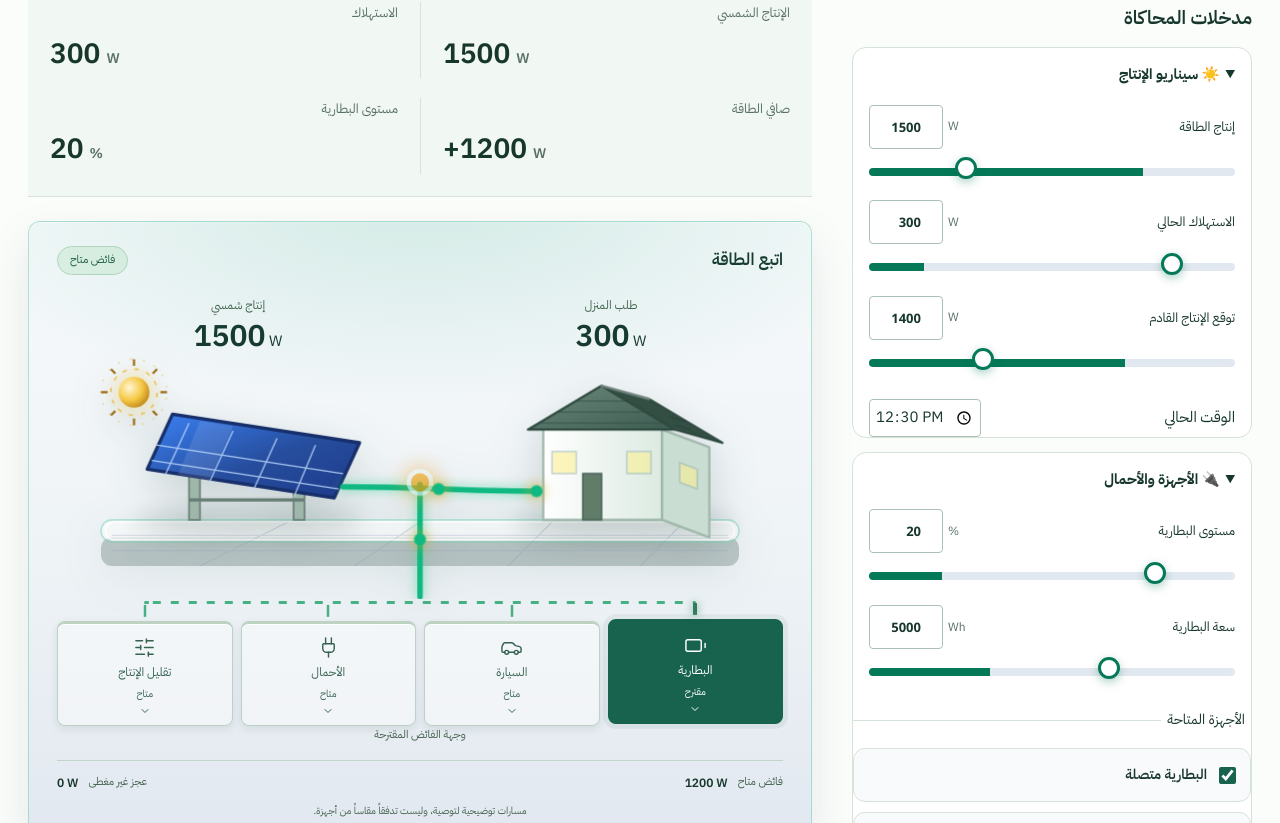
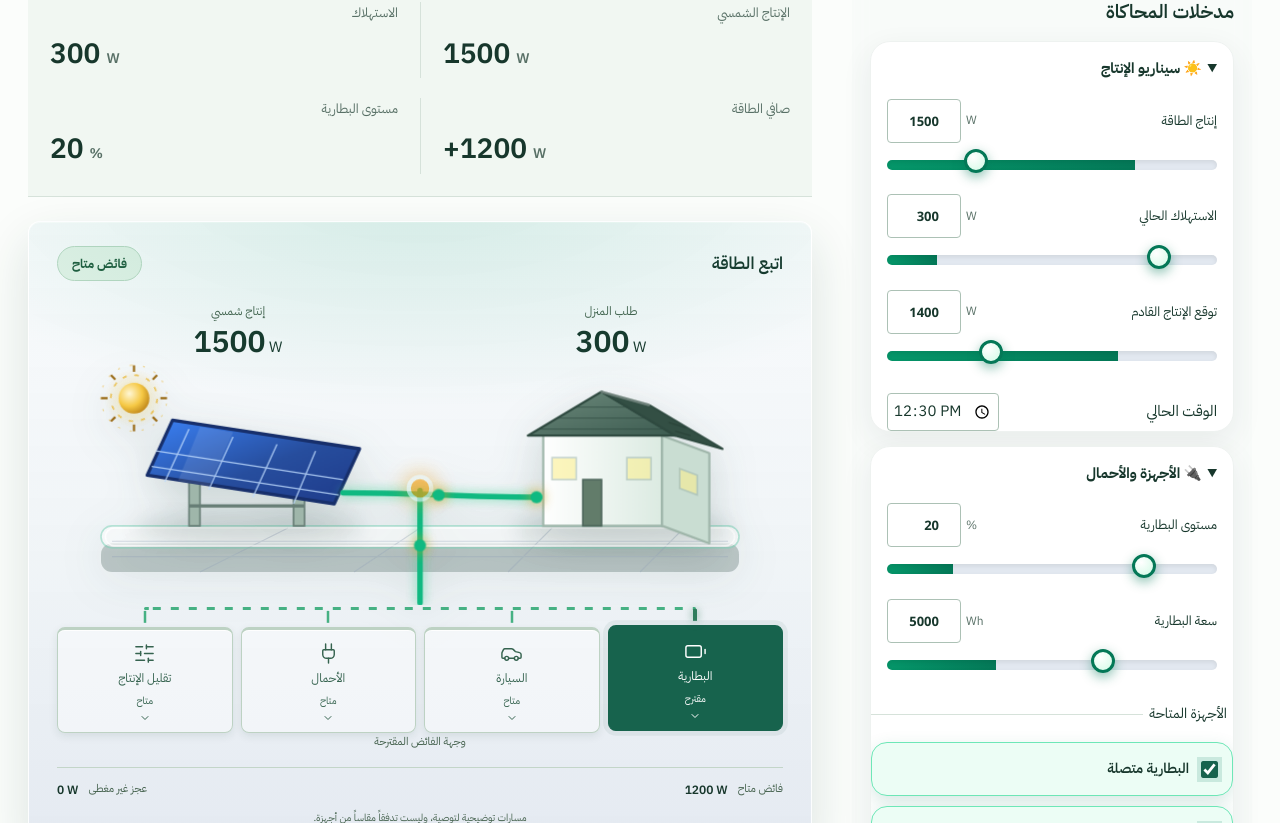
Before and after one commit to mur99k/shamsi-smart, a Next.js app: page /simulator in a window 1280 px wide. Shown: the part 397-1220 px from the top of the page. Built offline with nearby package versions, Linux system fonts and the light colour scheme.

Commit message:
feat(ui-alive): emerald sliders, glowing checked cards, glass scene

```diff
--- a/src/app/globals.css
+++ b/src/app/globals.css
@@ -197,10 +197,13 @@ progress::-webkit-progress-value { background: var(--accent); border-radius: 4px
 .scenario small { font-size: 11px; line-height: 1.7; color: var(--muted); display: block; margin-top: 5px; }
 .scenario.selected { background: #edf4ef; border-color: #7fae92; }
 .controls { margin-top: 24px; display: grid; gap: 22px; }
-.control-row input[type="range"] { -webkit-appearance: none; appearance: none; width: 100%; height: 8px; border-radius: 99px; background: linear-gradient(90deg, #047857 var(--fill, 50%), #e2e8f0 var(--fill, 50%)); outline-offset: 4px; cursor: pointer; }
-.control-row input[type="range"]::-webkit-slider-thumb { -webkit-appearance: none; width: 22px; height: 22px; margin-top: -7px; border-radius: 99px; background: #fff; border: 3px solid #047857; box-shadow: 0 3px 10px rgba(4, 120, 87, 0.35); cursor: grab; }
-.control-row input[type="range"]::-moz-range-thumb { width: 16px; height: 16px; border-radius: 99px; background: #fff; border: 3px solid #047857; box-shadow: 0 3px 10px rgba(4, 120, 87, 0.35); cursor: grab; }
-.control-row input[type="range"]::-moz-range-track { height: 8px; border-radius: 99px; background: #e2e8f0; }
+.control-row input[type="range"] { -webkit-appearance: none; appearance: none; width: 100%; height: 10px; border-radius: 99px; background: linear-gradient(90deg, #059669 0%, #047857 var(--fill, 50%), #e2e8f0 var(--fill, 50%)); outline-offset: 4px; cursor: pointer; box-shadow: inset 0 2px 4px rgba(0, 0, 0, 0.08); }
+.control-row input[type="range"]::-webkit-slider-thumb { -webkit-appearance: none; width: 24px; height: 24px; margin-top: -7px; border-radius: 99px; background: radial-gradient(circle at 35% 30%, #ffffff, #d1fae5); border: 3px solid #047857; box-shadow: 0 4px 12px rgba(4, 120, 87, 0.45); cursor: grab; transition: transform 150ms ease; }
+.control-row input[type="range"]:active::-webkit-slider-thumb { transform: scale(1.15); box-shadow: 0 0 0 6px rgba(4, 120, 87, 0.18), 0 4px 12px rgba(4, 120, 87, 0.45); cursor: grabbing; }
+.control-row input[type="range"]::-moz-range-thumb { width: 18px; height: 18px; border-radius: 99px; background: radial-gradient(circle at 35% 30%, #ffffff, #d1fae5); border: 3px solid #047857; box-shadow: 0 4px 12px rgba(4, 120, 87, 0.45); cursor: grab; }
+.control-row input[type="range"]::-moz-range-track { height: 10px; border-radius: 99px; background: #e2e8f0; }
+.numeric-field input { font-weight: 800; }
+.numeric-field input:focus { outline: none; border-color: #047857; box-shadow: 0 0 0 3px rgba(4, 120, 87, 0.18); }
 .sim-inputs fieldset { display: grid; grid-template-columns: minmax(0, 1fr); gap: 10px; padding: 1rem; }
 .sim-inputs fieldset > legend, .sim-inputs fieldset > p { grid-column: 1 / -1; }
 .check-row { display: flex; align-items: center; gap: 10px; border-radius: 12px; padding: 12px; background: #f8fafc; border: 1px solid var(--border); font-size: 13.5px; min-width: 0; min-height: 52px; overflow: hidden; }
@@ -214,6 +217,8 @@ progress::-webkit-progress-value { background: var(--accent); border-radius: 4px
 .acc .controls, .acc .time-field, .acc fieldset { margin-inline: 16px; }
 .acc .controls { margin-top: 4px; gap: 16px; }
 .acc fieldset:last-of-type { margin-bottom: 16px; }
+.sim-inputs .acc, .simulator-results .section { background: #ffffff; border: 1px solid #eef2f0; border-radius: 20px; box-shadow: 0 10px 30px rgba(23, 61, 51, 0.08); }
+.sim-inputs { background: rgba(248, 250, 249, 0.8); backdrop-filter: blur(8px); -webkit-backdrop-filter: blur(8px); border-radius: 20px; padding: 18px; }
 .sim-inputs .button.primary { width: 100%; justify-content: center; margin-top: 14px; }
 .control-label { display: flex; justify-content: space-between; align-items: center; gap: 12px; font-size: 14px; margin-bottom: 10px; }
 .numeric-field { display: flex; align-items: center; gap: 5px; }
@@ -226,7 +231,9 @@ input[type="checkbox"], input[type="radio"] { accent-color: var(--accent); width
 .time-field input { padding: 5px; }
 .simulator-grid fieldset:not(.scenario-picker) { border: 0; border-top: 1px solid var(--border); margin: 24px 0; padding: 16px 0 0; }
 legend { padding: 0 6px; font-size: 14px; }
-.check-row { display: flex; align-items: center; gap: 12px; width: 100%; min-height: 54px; padding: 12px 14px; font-size: 14px; cursor: pointer; border-radius: 12px; background: #f8fafc; border: 1px solid var(--border); overflow: hidden; }
+.check-row { display: flex; align-items: center; gap: 12px; width: 100%; min-height: 54px; padding: 12px 14px; font-size: 14px; cursor: pointer; border-radius: 16px; background: #ffffff; border: 1.5px solid #e2e8f0; box-shadow: 0 4px 14px rgba(23, 61, 51, 0.06); overflow: hidden; transition: background-color 200ms ease, border-color 200ms ease, box-shadow 200ms ease; }
+.check-row:has(input:checked) { background: #ecfdf5; border-color: #6ee7b7; box-shadow: 0 6px 18px rgba(4, 120, 87, 0.16); }
+.check-row:has(input:checked) input { box-shadow: 0 0 0 4px rgba(4, 120, 87, 0.15); }
 .load-options { display: grid; grid-template-columns: minmax(0, 1fr); gap: 10px; }
 .load-options .check-row small { margin-inline-start: auto; font-size: 11px; }
 .production-report { margin-top: 8px; }
@@ -830,7 +837,8 @@ body { background: #fbfdfb; color: var(--ink); }
 .scenario-switcher button:hover { background: #f1f7f2; border-color: #83ad94; color: var(--accent); }
 .scenario-switcher button[aria-pressed="true"] { background: #17634d; border-color: #17634d; color: #fff; }
 .numeric-field input, input[type="number"], input[type="time"], textarea { background: #fff; border-color: #acc1b5; color: #17372c; }
-.energy-scene { background: linear-gradient(180deg, #f8fafc 0%, #eef3f6 55%, #e2e8f0 100%); color: #17372c; border: 1px solid rgba(125, 211, 184, 0.6); border-radius: 18px; box-shadow: inset 0 1px 0 #ffffff, 0 18px 45px rgba(23, 61, 51, 0.1); position: relative; overflow: clip; }
+.energy-scene { background: linear-gradient(180deg, rgba(248, 250, 252, 0.85) 0%, rgba(238, 243, 246, 0.9) 55%, rgba(226, 232, 240, 0.92) 100%); color: #17372c; border: 1.5px solid rgba(255, 255, 255, 0.9); border-radius: 20px; box-shadow: inset 0 1px 0 #ffffff, 0 20px 50px rgba(23, 61, 51, 0.14); position: relative; overflow: clip; backdrop-filter: blur(10px); -webkit-backdrop-filter: blur(10px); }
+.energy-scene .badge { padding: 6px 14px; border-radius: 99px; font-weight: 800; font-size: 12.5px; }
 .energy-scene::before { content: ""; position: absolute; inset: -40% -20% auto; height: 70%; background: radial-gradient(closest-side, rgba(5, 150, 105, 0.16), transparent); pointer-events: none; }
 .power-landscape { filter: drop-shadow(0 14px 22px rgba(23, 61, 51, 0.18)); }
 .energy-scene .orb { filter: drop-shadow(0 0 6px rgba(245, 158, 11, 0.9)); }
```
